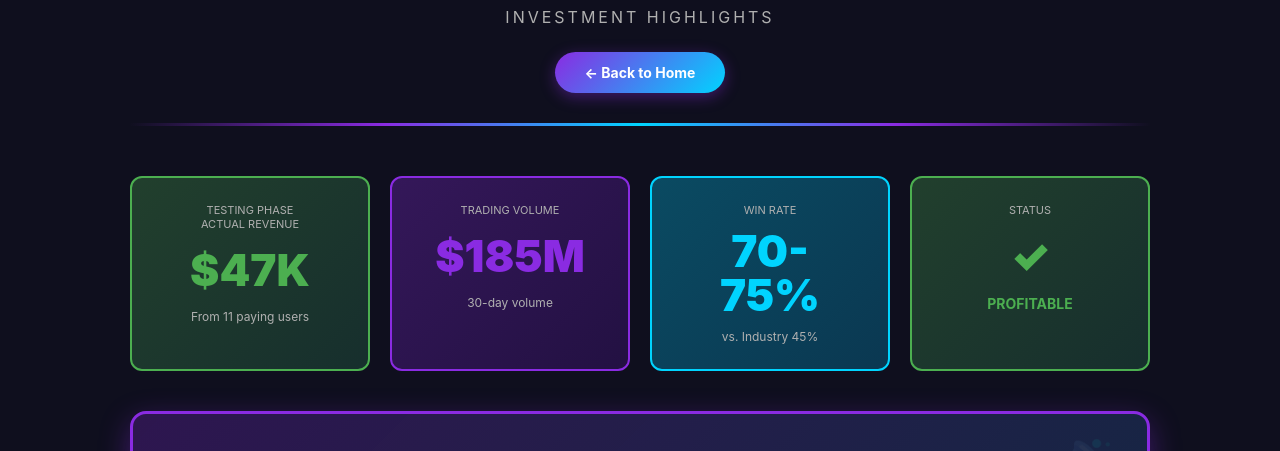
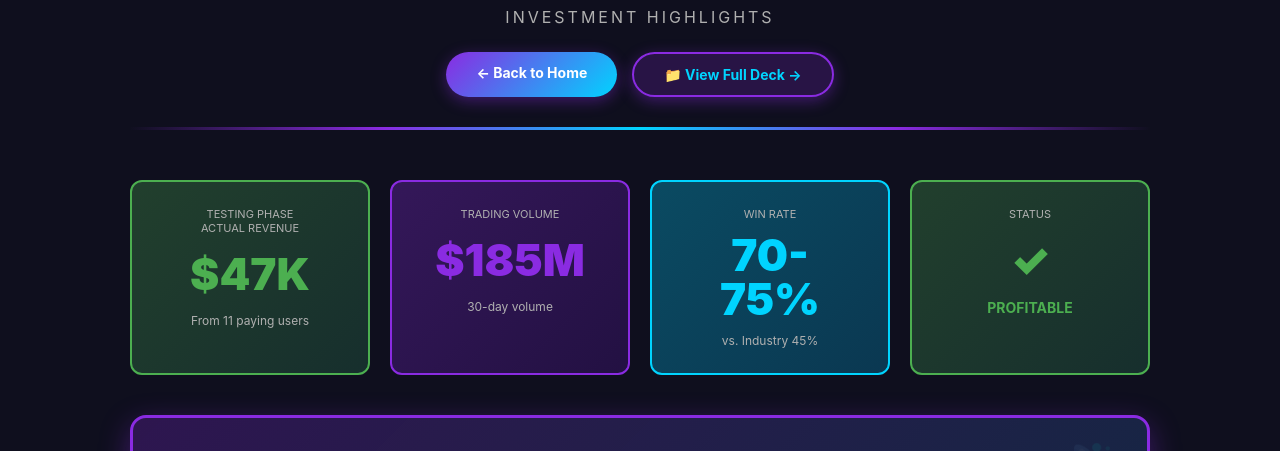
Before and after one commit to MariahsAI/Business-Overview, a plain HTML site: page investment-highlights.html in a window 1280 px wide. Shown: the part 281-732 px from the top of the page. Drawn offline with nearby package versions, Linux system fonts and the light colour scheme.

Commit message:
Update investment-highlights.html

```diff
--- a/investment-highlights.html
+++ b/investment-highlights.html
@@ -52,10 +52,13 @@
             <div class="main-title">MARIAH AI</div>
             <div class="subtitle">Investment Highlights</div>
 
-            <!-- Back to Home Button -->
-            <div style="margin-top: 25px;">
+            <!-- Navigation Buttons -->
+            <div style="margin-top: 25px; display: flex; gap: 15px; justify-content: center; flex-wrap: wrap;">
                 <a href="index.html" style="display: inline-block; background: linear-gradient(135deg, #8a2be2, #00d4ff); color: #fff; padding: 12px 30px; border-radius: 25px; font-weight: 700; font-size: 14px; text-decoration: none; box-shadow: 0 4px 15px rgba(138, 43, 226, 0.4); transition: all 0.3s;">
                     ← Back to Home
+                </a>
+                <a href="mariah_investor_deck.html" style="display: inline-block; background: rgba(138, 43, 226, 0.2); border: 2px solid #8a2be2; color: #00d4ff; padding: 12px 30px; border-radius: 25px; font-weight: 700; font-size: 14px; text-decoration: none; box-shadow: 0 4px 15px rgba(138, 43, 226, 0.4); transition: all 0.3s;">
+                    📁 View Full Deck →
                 </a>
             </div>
         </div>
```
